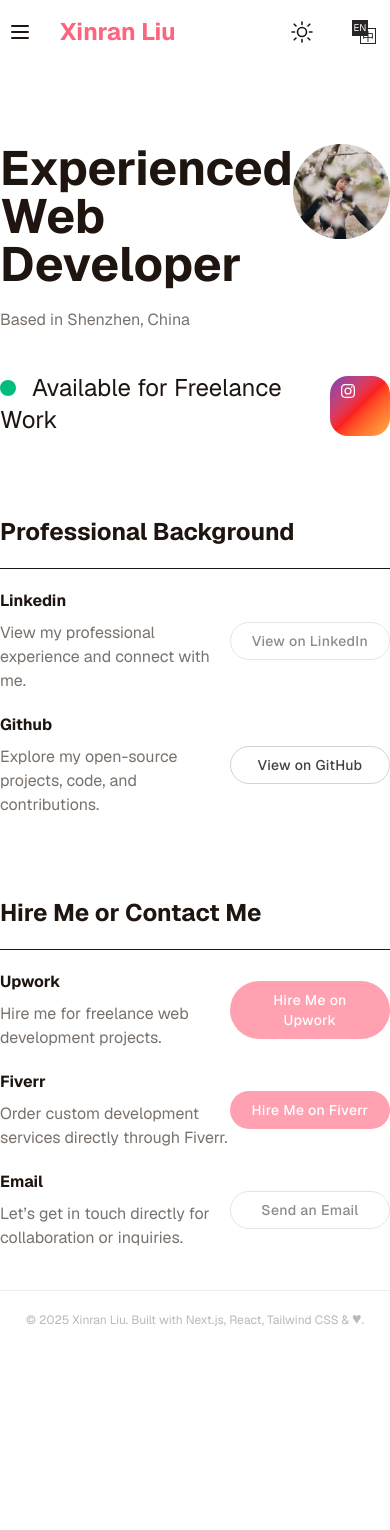
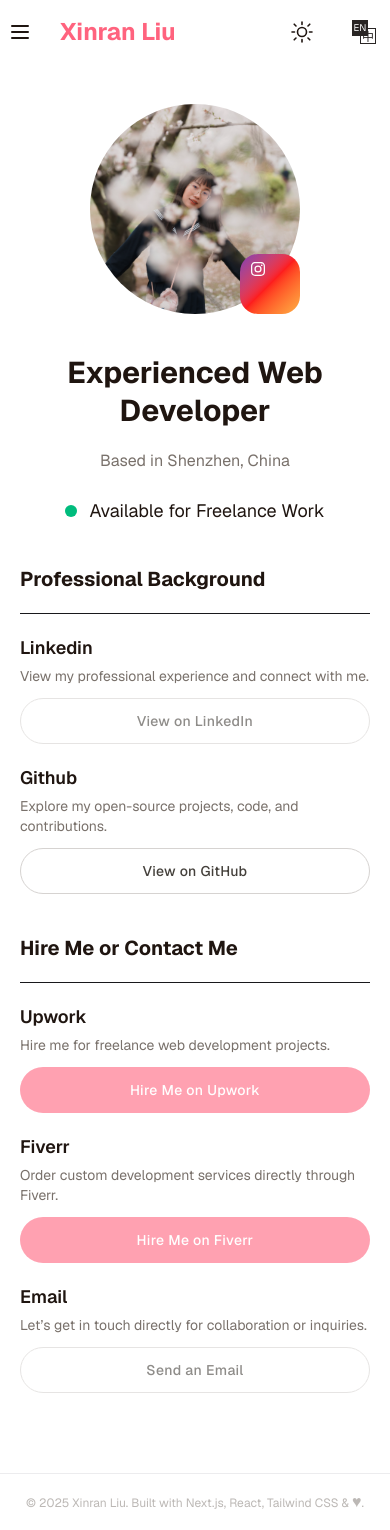
Before and after one commit to linx4200/xinran.liu, a Next.js app: page /en/contact in a window 390 px wide. Before the commit the page ends 1347 px from the top, so only its background shows below. Built offline with nearby package versions, Linux system fonts and the light colour scheme.

Commit message:
feat: complete reponsive design

```diff
--- a/src/app/[lang]/contact/page.tsx
+++ b/src/app/[lang]/contact/page.tsx
@@ -14,7 +14,9 @@ const CTAButton = ({ text, link, type = 'normal' }: { text: string, link?: strin
     : type === 'normal'
       ? 'hover:border-stone-400 dark:hover:border-stone-500 hover:text-stone-900 dark:hover:text-stone-100 hover:bg-stone-100 dark:hover:bg-stone-700'
       : 'hover:bg-primary/90';
-  const sharedClassName = `inline-flex min-w-[10rem] justify-center px-5 py-2 rounded-full border text-sm font-medium tracking-wide transition-all duration-200 ease-out ${variantClassName} ${hoverClassName}`;
+  /* Responsive button: full width on mobile, auto on desktop */
+  const responsiveClassName = 'w-full md:w-auto';
+  const sharedClassName = `inline-flex justify-center px-5 py-3 md:py-2 rounded-full border text-sm font-medium tracking-wide transition-all duration-200 ease-out ${variantClassName} ${hoverClassName} ${responsiveClassName}`;
 
   if (isDisabled) {
     return (
@@ -59,18 +61,30 @@ export default async function Page({ params }: PageProps<'/[lang]'>) {
     };
 
   return (
-    <>
-      <section className="flex justify-between mt-20" aria-labelledby="contact-hero-heading" dev-mode="tailwind">
-        <div>
-          <h1 id="contact-hero-heading" className="text-5xl font-bold mb-5" dev-mode="tailwind">{dict.contact.hero.title}</h1>
+    <div className="px-5 lg:px-0">
+      <section
+        className="
+          flex flex-col-reverse md:flex-row items-center md:justify-between md:items-start gap-10
+          mt-10 md:mt-20"
+        aria-labelledby="contact-hero-heading"
+        dev-mode="tailwind"
+      >
+        <div className="text-center md:text-left w-full">
+          <h1 id="contact-hero-heading" className="text-3xl md:text-5xl font-bold mb-5 leading-tight" dev-mode="tailwind">{dict.contact.hero.title}</h1>
           <p className="text-text-muted" dev-mode="tailwind">{dict.contact.hero.location}</p>
-          <p className="text-2xl mt-10" role="status" aria-live="polite" dev-mode="tailwind">
-            <span className={`size-4 inline-block rounded-xl mr-4 ${status.indicatorClass}`} aria-hidden="true" />
+          <p className="text-lg md:text-2xl mt-6 md:mt-10 flex items-center justify-center md:justify-start" role="status" aria-live="polite" dev-mode="tailwind">
+            <span className={`size-3 md:size-4 inline-block rounded-full mr-3 ${status.indicatorClass}`} aria-hidden="true" />
             {status.summary}
           </p>
         </div>
-        <div className="relative">
-          <Image className='rounded-[140px]' src={profile} alt="Portrait of Xinran Liu" />
+        <div className="relative w-[60%] md:w-auto">
+          <Image
+            width={280}
+            height={280}
+            className='w-full h-auto rounded-full aspect-square object-cover'
+            src={profile}
+            alt="Portrait of Xinran Liu"
+          />
           <a href='https://www.instagram.com/xinranwhatever' target='_blank' rel="noreferrer noopener" aria-label="Visit Xinran Liu on Instagram" className="
             absolute right-0 bottom-0 w-[60px] h-[60px] pl-[7.5px] pr-[7.5px] pt-[3.75px] pb-[3.75px]
             rounded-[30%] bg-gradient-to-br from-[#833AB4] via-[#FD1D1D] to-[#FCAF45]
@@ -80,48 +94,53 @@ export default async function Page({ params }: PageProps<'/[lang]'>) {
         </div>
       </section>
 
-      <section className="mt-20" aria-labelledby="professional-background-heading">
-        <h2 id="professional-background-heading" className="text-2xl pb-5 border-b border-border border-solid font-bold">{dict.contact.sections.professionalBackground}</h2>
-        <div className="flex justify-between mt-5 items-center" dev-mode="tailwind">
+      <section className="mt-10 md:mt-20" aria-labelledby="professional-background-heading">
+        <h2 id="professional-background-heading" className="text-xl md:text-2xl pb-5 border-b border-border border-solid font-bold">{dict.contact.sections.professionalBackground}</h2>
+
+        <div className="flex flex-col md:flex-row md:justify-between mt-5 md:items-center gap-3" dev-mode="tailwind">
           <div>
-            <h3 className="font-bold mb-2" dev-mode="tailwind">{dict.contact.links.linkedin.title}</h3>
-            <p className="text-text-muted" dev-mode="tailwind">{dict.contact.links.linkedin.description}</p>
+            <h3 className="font-semibold mb-1 md:mb-2 text-lg md:text-base" dev-mode="tailwind">{dict.contact.links.linkedin.title}</h3>
+            <p className="text-text-muted text-sm md:text-base" dev-mode="tailwind">{dict.contact.links.linkedin.description}</p>
           </div>
           <CTAButton text={dict.contact.links.linkedin.button} />
         </div>
-        <div className="flex justify-between mt-5 items-center" dev-mode="tailwind">
+
+        <div className="flex flex-col md:flex-row md:justify-between mt-5 md:items-center gap-3" dev-mode="tailwind">
           <div>
-            <h3 className="font-bold mb-2" dev-mode="tailwind">{dict.contact.links.github.title}</h3>
-            <p className="text-text-muted" dev-mode="tailwind">{dict.contact.links.github.description}</p>
+            <h3 className="font-semibold mb-1 md:mb-2 text-lg md:text-base" dev-mode="tailwind">{dict.contact.links.github.title}</h3>
+            <p className="text-text-muted text-sm md:text-base" dev-mode="tailwind">{dict.contact.links.github.description}</p>
           </div>
           <CTAButton text={dict.contact.links.github.button} link="https://github.com/linx4200" />
         </div>
       </section>
 
-      <section className="mt-20" aria-labelledby="hire-contact-heading">
-        <h2 id="hire-contact-heading" className="text-2xl pb-5 border-b border-border border-solid font-bold">{dict.contact.sections.hireOrContact}</h2>
-        <div className="flex justify-between mt-5 items-center" dev-mode="tailwind">
+      <section className="mt-10 md:mt-20 mb-20 md:mb-0" aria-labelledby="hire-contact-heading">
+        <h2 id="hire-contact-heading" className="text-xl md:text-2xl pb-5 border-b border-border border-solid font-bold">{dict.contact.sections.hireOrContact}</h2>
+
+        <div className="flex flex-col md:flex-row md:justify-between mt-5 md:items-center gap-3" dev-mode="tailwind">
           <div>
-            <h3 className="font-bold mb-2" dev-mode="tailwind">{dict.contact.links.upwork.title}</h3>
-            <p className="text-text-muted" dev-mode="tailwind">{dict.contact.links.upwork.description}</p>
+            <h3 className="font-semibold mb-1 md:mb-2 text-lg md:text-base" dev-mode="tailwind">{dict.contact.links.upwork.title}</h3>
+            <p className="text-text-muted text-sm md:text-base" dev-mode="tailwind">{dict.contact.links.upwork.description}</p>
           </div>
           <CTAButton text={dict.contact.links.upwork.button} type="primary" />
         </div>
-        <div className="flex justify-between mt-5 items-center" dev-mode="tailwind">
+
+        <div className="flex flex-col md:flex-row md:justify-between mt-5 md:items-center gap-3" dev-mode="tailwind">
           <div>
-            <h3 className="font-bold mb-2" dev-mode="tailwind">{dict.contact.links.fiverr.title}</h3>
-            <p className="text-text-muted" dev-mode="tailwind">{dict.contact.links.fiverr.description}</p>
+            <h3 className="font-semibold mb-1 md:mb-2 text-lg md:text-base" dev-mode="tailwind">{dict.contact.links.fiverr.title}</h3>
+            <p className="text-text-muted text-sm md:text-base" dev-mode="tailwind">{dict.contact.links.fiverr.description}</p>
           </div>
           <CTAButton text={dict.contact.links.fiverr.button} type="primary" />
         </div>
-        <div className="flex justify-between mt-5 items-center" dev-mode="tailwind">
+
+        <div className="flex flex-col md:flex-row md:justify-between mt-5 md:items-center gap-3" dev-mode="tailwind">
           <div>
-            <h3 className="font-bold mb-2" dev-mode="tailwind">{dict.contact.links.email.title}</h3>
-            <p className="text-text-muted" dev-mode="tailwind">{dict.contact.links.email.description}</p>
+            <h3 className="font-semibold mb-1 md:mb-2 text-lg md:text-base" dev-mode="tailwind">{dict.contact.links.email.title}</h3>
+            <p className="text-text-muted text-sm md:text-base" dev-mode="tailwind">{dict.contact.links.email.description}</p>
           </div>
           <CTAButton text={dict.contact.links.email.button} />
         </div>
       </section>
-    </>
+    </div>
   );
 }
```
